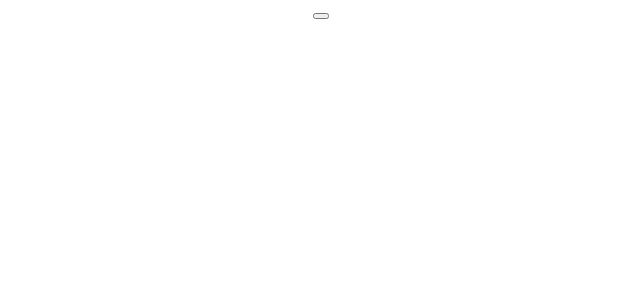
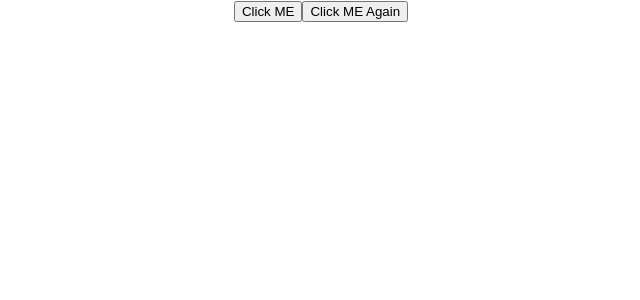
Before and after one commit to sourabhchalke/counter-app, a React (Create React App) app: page / in a window 1280 px wide. Shown: the top 300 px of the page, without its empty margins (319-959 px from the left). Built offline with nearby package versions, Linux system fonts and the light colour scheme.

Commit message:
Added props with interface to MyButton

```diff
--- a/src/App.tsx
+++ b/src/App.tsx
@@ -5,7 +5,8 @@ import MyButton from './components/Button';
 function App() {
   return (
     <div className="App">
-      <MyButton/>
+      <MyButton text='Click ME'/>
+      <MyButton text='Click ME Again'/>
     </div>
   );
 }
--- a/src/components/Button.tsx
+++ b/src/components/Button.tsx
@@ -1,7 +1,15 @@
 import React from "react";
 
-const MyButton:React.FC=()=>{
-    return <button></button>
+interface MyProps{
+    text:string,
+}
+
+const MyButton:React.FC<MyProps>=(props)=>{
+    return <>
+        <button>
+            {props.text}
+       </button>
+    </>
 }
 
 export default MyButton;
```
